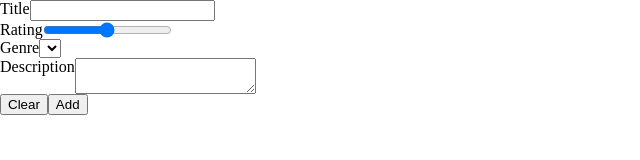
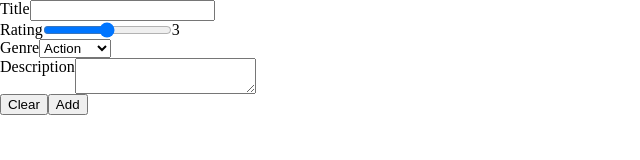
Before and after one commit to vikkoooo/MovieCards_React, a React (Vite) app: page / in a window 1280 px wide. Shown: the top 160 px of the page, without its empty margins (0-640 px from the left). Built offline with nearby package versions, Linux system fonts and the light colour scheme.

Commit message:
make working input fields

```diff
--- a/src/components/Description.tsx
+++ b/src/components/Description.tsx
@@ -1,10 +1,17 @@
-import { ReactElement } from "react";
+import { ChangeEventHandler, ReactElement, useState } from "react";
 
 export function Description(): ReactElement {
+	const [inputValue, setInputValue] = useState<string>("");
+
+	const handleOnChange: ChangeEventHandler<HTMLTextAreaElement> = (event) => {
+		setInputValue(event.target.value);
+		console.log(`event.target.value: ${event.target.value}`);
+	};
+
 	return (
 		<div className="description">
 			<p>Description</p>
-			<textarea />
+			<textarea className="description-field" onChange={handleOnChange} value={inputValue} />
 		</div>
 	);
 }
--- a/src/components/Genre.tsx
+++ b/src/components/Genre.tsx
@@ -1,10 +1,30 @@
-import { ReactElement } from "react";
+import { ChangeEventHandler, ReactElement, useState } from "react";
 
 export function Genre(): ReactElement {
+	const options = [
+		"Action",
+		"Drama",
+		"Comedy",
+		"Thriller"
+	];
+
+	const [option, setOption] = useState<string>("");
+
+	const handleOnChange: ChangeEventHandler<HTMLSelectElement> = (event) => {
+		setOption(event.target.value);
+		console.log(`event.target.value: ${event.target.value}`);
+	};
+
 	return (
 		<div className="genre">
 			<p>Genre</p>
-			<select />
+			<select className="genre-field" value={option} onChange={handleOnChange}>
+				{options.map((option, index) => (
+					<option key={index} value={option}>
+						{option}
+					</option>
+				))};
+			</select>
 		</div>
 	);
 }
--- a/src/components/Rating.tsx
+++ b/src/components/Rating.tsx
@@ -1,10 +1,20 @@
-import { ReactElement } from "react";
+import { ChangeEventHandler, ReactElement, useState } from "react";
 
 export function Rating(): ReactElement {
+	const [inputValue, setInputValue] = useState<number>(3);
+
+	const handleOnChange: ChangeEventHandler<HTMLInputElement> = (event) => {
+		setInputValue(parseInt(event.target.value));
+		console.log(`event.target.value: ${event.target.value}`);
+	};
+
 	return (
 		<div className="rating">
 			<p>Rating</p>
-			<input type="range" />
+			<input type="range" className="rating-field" min="1" max="5" onChange={handleOnChange} value={inputValue} />
+			<span>
+				{inputValue}
+			</span>
 		</div>
 	);
 }
--- a/src/components/Title.tsx
+++ b/src/components/Title.tsx
@@ -1,10 +1,17 @@
-import { ReactElement } from "react";
+import { ChangeEventHandler, ReactElement, useState } from "react";
 
 export function Title(): ReactElement {
+	const [inputValue, setInputValue] = useState<string>("");
+
+	const handleOnChange: ChangeEventHandler<HTMLInputElement> = (event) => {
+		setInputValue(event.target.value);
+		console.log(`event.target.value: ${event.target.value}`);
+	};
+
 	return (
 		<div className="title">
 			<p>Title</p>
-			<input type="text" />
+			<input type="text" className="title-field" onChange={handleOnChange} value={inputValue} />
 		</div>
 	);
 }
```
